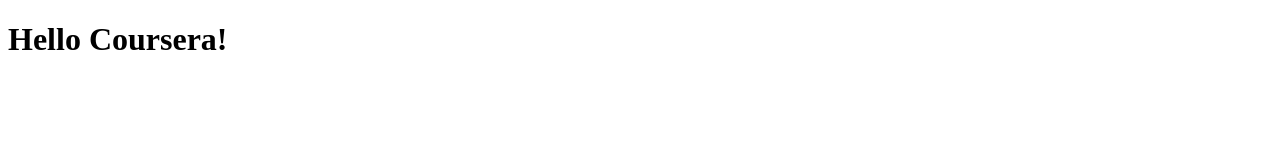
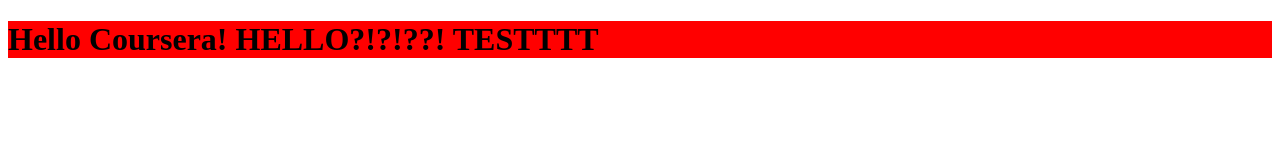
Before and after one commit to jimmysisenglath/coursera-test, a plain HTML site: page module2-solution/index.html in a window 1280 px wide. Drawn offline with Linux system fonts and the light colour scheme.

Commit message:
First commit to module2 solution

```diff
--- /dev/null
+++ b/module2-solution/css/stylesheet.css
@@ -0,0 +1,3 @@
+h1{
+    background-color: red;
+}
--- a/index.html
+++ b/module2-solution/index.html
@@ -1,13 +1,15 @@
 <!DOCTYPE html>
 <html>
 <head>
+    <meta charset="utf-8">
     <title>
         Hello Coursera!
     </title>
+    <link rel="stylesheet" href="css/stylesheet.css">
 </head>
 <body>
     <h1>
-        Hello Coursera!
+        Hello Coursera! HELLO?!?!??! TESTTTT
     </h1>
 </body>
 </html>
```
